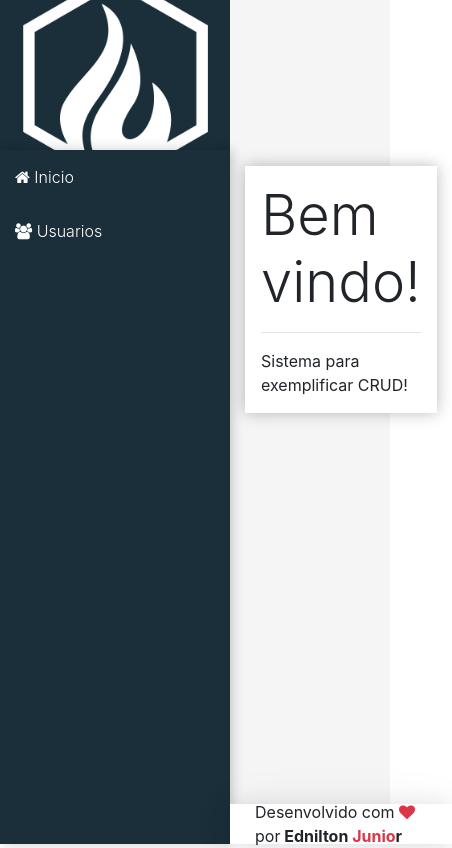
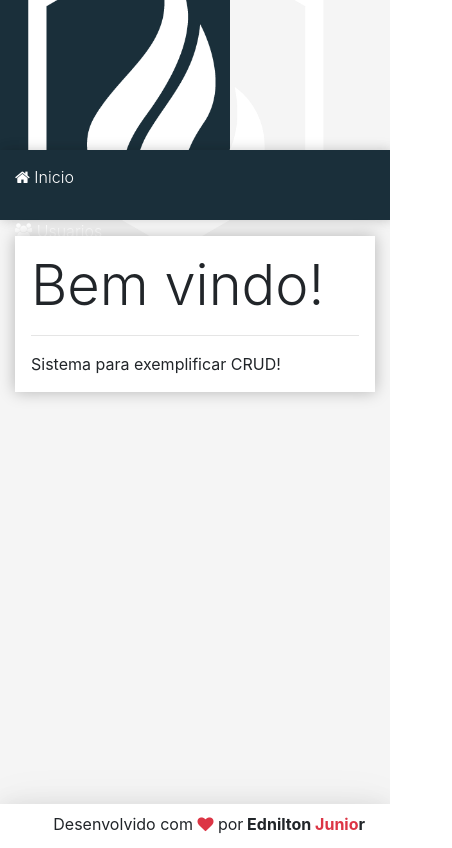
Before and after one commit to edniltonjr/crud-react, a React (Create React App) app: page / in a window 390 px wide. Shown: the whole page, 452 px wide, since content can reach past the window. Built offline with nearby package versions, Linux system fonts and the light colour scheme.

Commit message:
Responsividade

```diff
--- a/src/components/template/Logo.css
+++ b/src/components/template/Logo.css
@@ -9,3 +9,10 @@
   padding: 0px 15px;
   width: 100%;
 }
+
+
+@media(max-width: 576px) {
+  aside.logo img {
+    width: 350px;
+  }
+}
--- a/src/main/App.css
+++ b/src/main/App.css
@@ -1,6 +1,7 @@
 :root {
   --bg-dark: #1A2F3A;
   --header-height: 150px;
+  --menu-top-height: 70px;
   --aside-width: 230px;
   --footer-height: 40px;
 
@@ -46,3 +47,37 @@
 footer.footer {
   grid-area: footer;
 }
+
+@media(max-width: 768px) {
+  .app {
+    grid-template-rows:
+      var(--header-height)
+      var(--menu-top-height)
+      1fr
+      var(--footer-height);
+      grid-template-columns:
+      var(--aside-width) 1fr;
+      grid-template-areas:
+         "logo header"
+         "menu menu"
+         "content content"
+         "footer footer";
+  }
+}
+
+
+@media(max-with: 576px) {
+  .app {
+    grid-template-rows:
+        var(--logo-height)
+        var(--menu-top-height)
+        1fr
+        var(--footer-height);
+    grid-template-columns: 1fr;
+    grid-template-areas:
+      "logo"
+      "menu"
+      "content"
+      "footer" ;
+  }
+}
```
